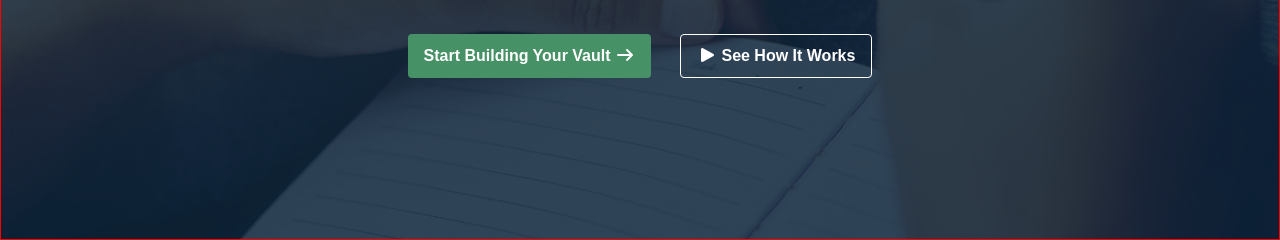
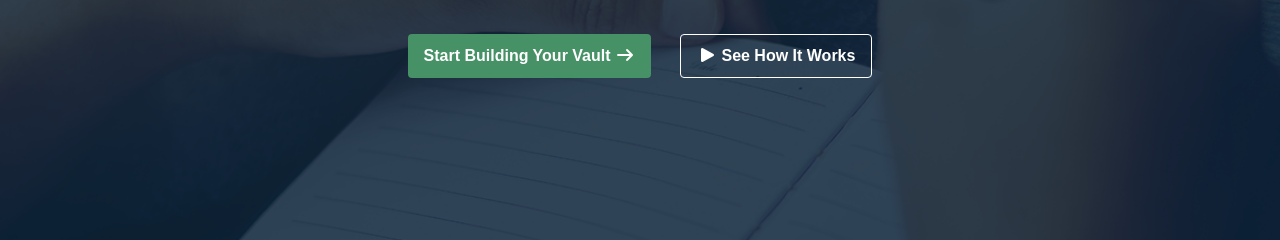
Before and after one commit to mehedi-ts/B-13-A-01-Knowledge-Vault, a plain HTML site: page index.html in a window 1280 px wide. Shown: the part 560-800 px from the top of the page. Drawn offline with Linux system fonts and the light colour scheme.

Commit message:
fixed hero background img problem

```diff
--- a/styles/style.css
+++ b/styles/style.css
@@ -59,11 +59,10 @@
 .hero {
   max-width: 100vw;
   height: calc(100vh - 92px);
-  border: 1px solid red;
   display: flex;
   align-items: center;
   justify-content: center;
-  background-image: url(/assets/hero-bg.png);
+  background-image: url(../assets/hero-bg.png);
   background-repeat: no-repeat;
   background-size: cover;
   background-position: center;
```
